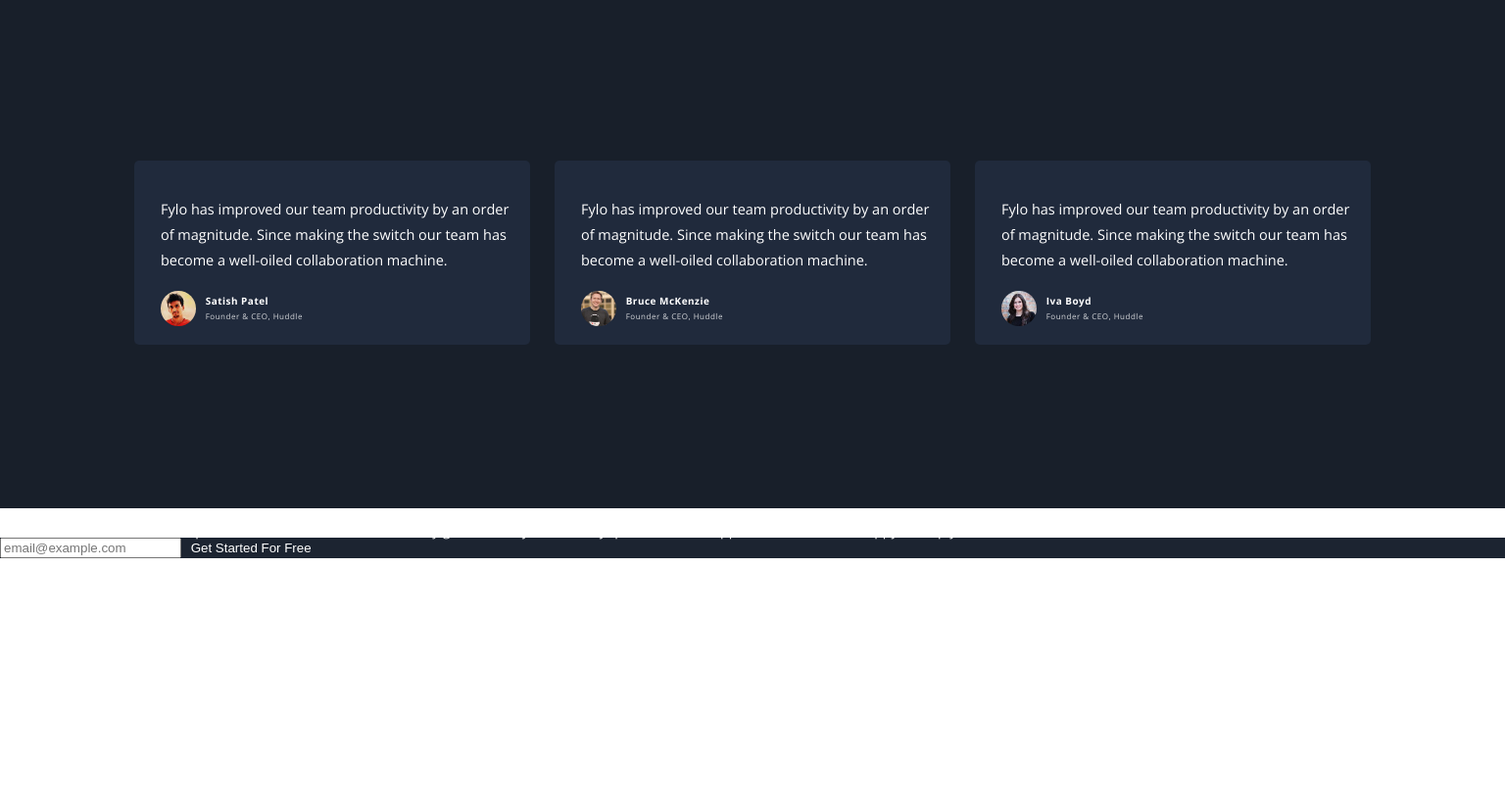
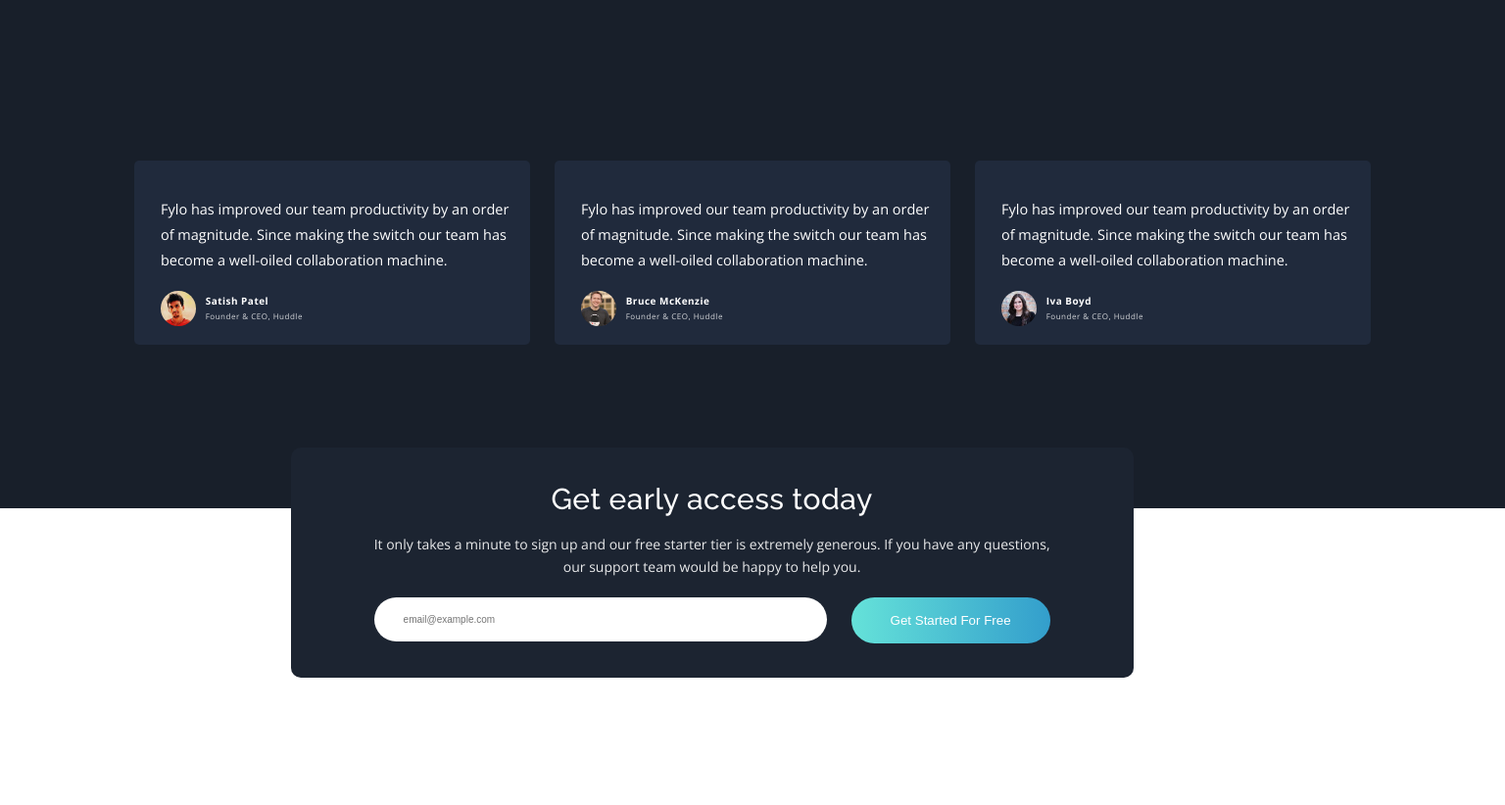
Before and after one commit to syeh1803/Fylo-Dark-Theme-Landing-Page---FrontEnd-Mentor, a website: page index.html in a window 1536 px wide. Shown: the part 2309-3131 px from the top of the page at 98% size. After the commit the page ends 3080 px from the top, so only its background shows below. Drawn offline with nearby package versions, Linux system fonts and the light colour scheme; files that its build step writes are made by us from their sources.

Commit message:
feat: add email validation

```diff
--- a/app/js/script.js
+++ b/app/js/script.js
@@ -0,0 +1,25 @@
+const form = document.querySelector("#form");
+const button = document.querySelector("#button");
+const errorMessage = document.querySelector(".error-message");
+const email = document.querySelector("#email");
+
+// regex for email validation
+const isValidEmail = email => {
+    const re =
+      /^(([^<>()[\]\\.,;:\s@"]+(\.[^<>()[\]\\.,;:\s@"]+)*)|(".+"))@((\[[0-9]{1,3}\.[0-9]{1,3}\.[0-9]{1,3}\.[0-9]{1,3}\])|(([a-zA-Z\-0-9]+\.)+[a-zA-Z]{2,}))$/;
+    return re.test(String(email).toLowerCase());
+}
+
+// Event Listener
+form.addEventListener("submit", (e) => {
+    // prevent browser default
+    e.preventDefault();
+
+    const emailValue = email.value.trim();
+    if (!isValidEmail(emailValue)) {
+      // show invalid
+      errorMessage.style.display = "block";
+    } else {
+      errorMessage.style.display = "none";
+    }
+})
--- a/app/scss/globals/colors.scss
+++ b/app/scss/globals/colors.scss
@@ -15,3 +15,4 @@ $lightred-error: hsl(0, 100%, 63%);
 // ### Neutral
 
 $neutral-white: hsl(0, 0%, 100%);
+$neutral-input: hsl(0, 0%, 65%);
--- a/app/scss/globals/desktop.scss
+++ b/app/scss/globals/desktop.scss
@@ -157,7 +157,6 @@
         & .testimonial__content {
           padding: 3.7rem 2rem 1.9rem 2.7rem;
 
-
           &:first-of-type::after {
             top: 271.2%;
             left: 8.5%;
@@ -171,5 +170,44 @@
         }
       }
     }
+
+    /* get early access stying */
+    & .get-early-access {
+        padding: inherit;
+      form {
+        left: 10%;
+        bottom: -251%;
+        margin: 0 42.3rem 0 14.3rem;
+        padding: 3.8rem 8.5rem 3.5rem 8.5rem;
+
+        & h3.get-early-access__heading {
+            font-size: 3rem;
+        }
+
+        & .get-early-access__email {
+            gap: 2.5rem;
+          flex-direction: row;
+          & .email__error-message {
+            & input {
+                padding: 1.7rem 30rem 1.7rem 3rem;
+                margin: unset;
+            }
+
+            & .error-message {
+                margin: 0.5rem 23.5rem 0 0;
+                font-size: 1rem;
+            }
+          }
+
+          & a button {
+              padding: 1.6rem 4rem;
+
+              &:hover {
+                  background: $accent-CTA-hover;
+              }
+          }
+        }
+      }
+    }
   }
 }
--- a/app/scss/globals/mobile.scss
+++ b/app/scss/globals/mobile.scss
@@ -60,7 +60,6 @@ body {
       & a button {
         margin-top: 0.9rem;
         padding: 1.7rem 8.5rem;
-        background: linear-gradient(to right, #65e2d9, #339ecc);
         border-radius: 3rem;
       }
     }
@@ -178,11 +177,8 @@ body {
     & .main__testimonials {
       display: flex;
       flex-direction: column;
-      padding: 16.7rem 4.5rem;
+      padding: 16.7rem 4.5rem 33.7rem 4.5rem;
       gap: 2.5rem;
-
-      &::after {
-      }
 
       & .testimonial__content {
         padding: 2.7rem 3rem 1.9rem 2rem;
@@ -233,4 +229,67 @@ body {
       }
     }
   }
+
+  /* get early access stying */
+
+  & .get-early-access {
+      position: relative;
+      top: 17.3rem;
+      bottom: -17.3rem;
+    form {
+      position: absolute;
+      margin: 0 1.3rem;
+      padding: 3.8rem 3.2rem 3.5rem 3.2rem;
+      bottom: 20%;
+      border-radius: 1rem;
+      text-align: center;
+      background-color: $primary-darkblue-intro-email-bg;
+      display: flex;
+      flex-direction: column;
+      gap: 2rem;
+
+      & h3.get-early-access__heading {
+        font-weight: 500;
+        letter-spacing: 0.05rem;
+      }
+
+      & p.get-early-access__description {
+        line-height: 1.6;
+        opacity: 0.9;
+      }
+
+      & .get-early-access__email {
+        display: flex;
+        flex-direction: column;
+        gap: 2rem;
+
+        & .email__error-message {
+          & input {
+            margin: 1rem 0 0.5rem 0;
+            padding: 1.7rem 13rem 1.7rem 3rem;
+            font-size: 1rem;
+            color: $neutral-input;
+            border-radius: 2.5rem;
+            border: none;
+
+            &:focus {
+              outline: none;
+            }
+          }
+
+          & .error-message {
+            margin: 0.5rem 2.5rem 0 0;
+            color: $lightred-error;
+            display: none;
+          }
+        }
+
+        & a button {
+          padding: 1.6rem 8rem;
+          border-radius: 2.5rem;
+          white-space: nowrap;
+        }
+      }
+    }
+  }
 }
--- a/app/scss/globals/reset.scss
+++ b/app/scss/globals/reset.scss
@@ -62,9 +62,9 @@ a, a:hover, a:focus, a:active {
 button {
   border: none;
   outline: none;
-  background: none;
   color: $neutral-white;
   cursor: pointer;
+  background: linear-gradient(to right, #65e2d9, #339ecc);
 }
 
 header, .get-early-access__email {
--- a/index.html
+++ b/index.html
@@ -185,6 +185,8 @@
 
     <!-- get early access -->
     <div class="get-early-access">
+        <form id="form">
+
             <h3 class="get-early-access__heading">
                 Get early access today
             </h3>
@@ -193,9 +195,15 @@
                 questions, our support team would be happy to help you.
             </p>
             <div class="get-early-access__email">
+                <div class="email__error-message">
                     <input type="email" id="email" placeholder="email@example.com">
-            <a href=""><button class="get-early-access__button">Get Started For Free</button></a>
+                    <div class="error-message">Please enter a valid email address</div>
                 </div>
+                <a href=""><button class="get-early-access__button" type="submit" id="button">Get Started For
+                        Free</button></a>
+            </div>
+
+        </form>
     </div>
 
     <!-- footer -->
```
Also changed, not shown: dist/script.js, dist/style.css, 2 other files. Lines whose indentation alone changed are shown as unchanged.
